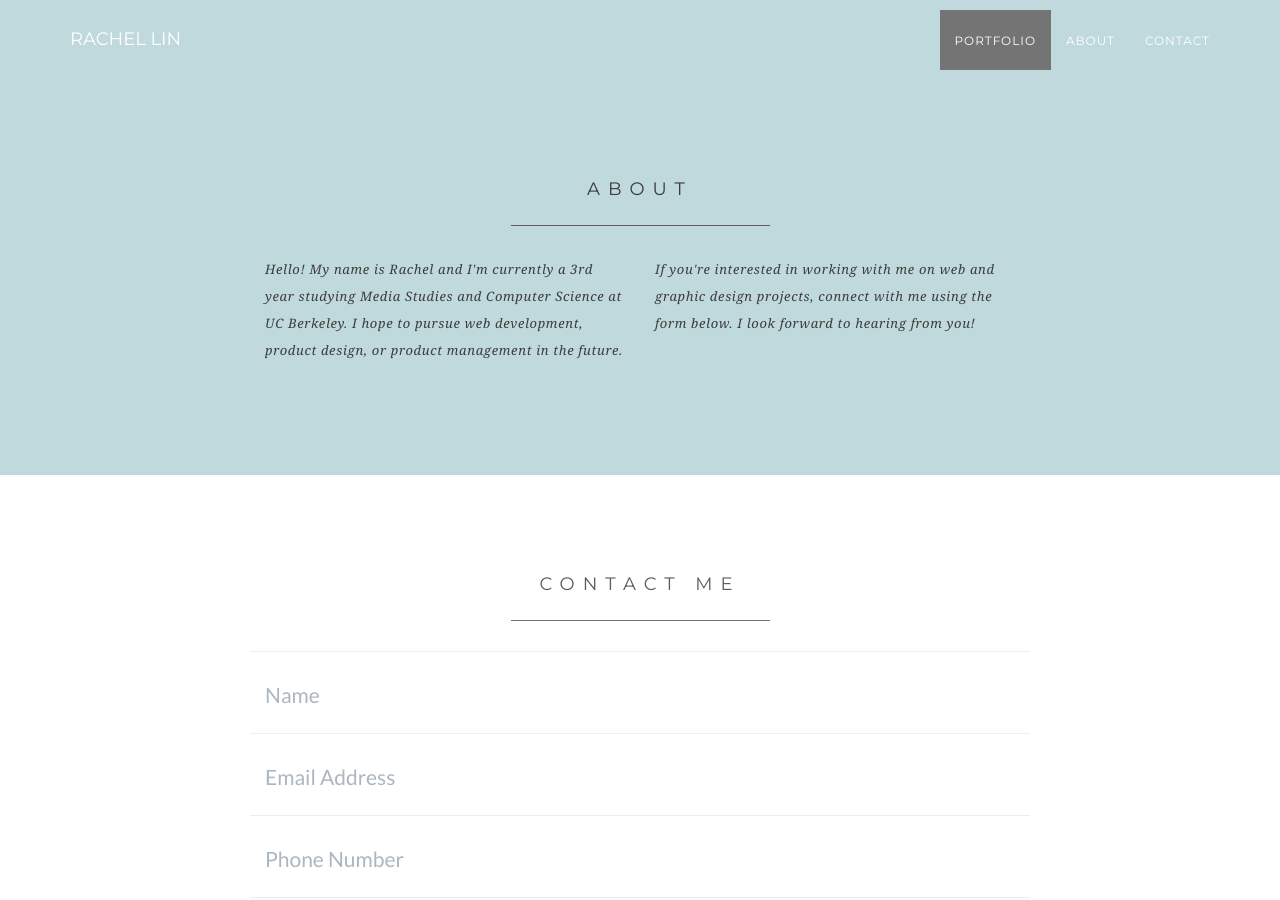
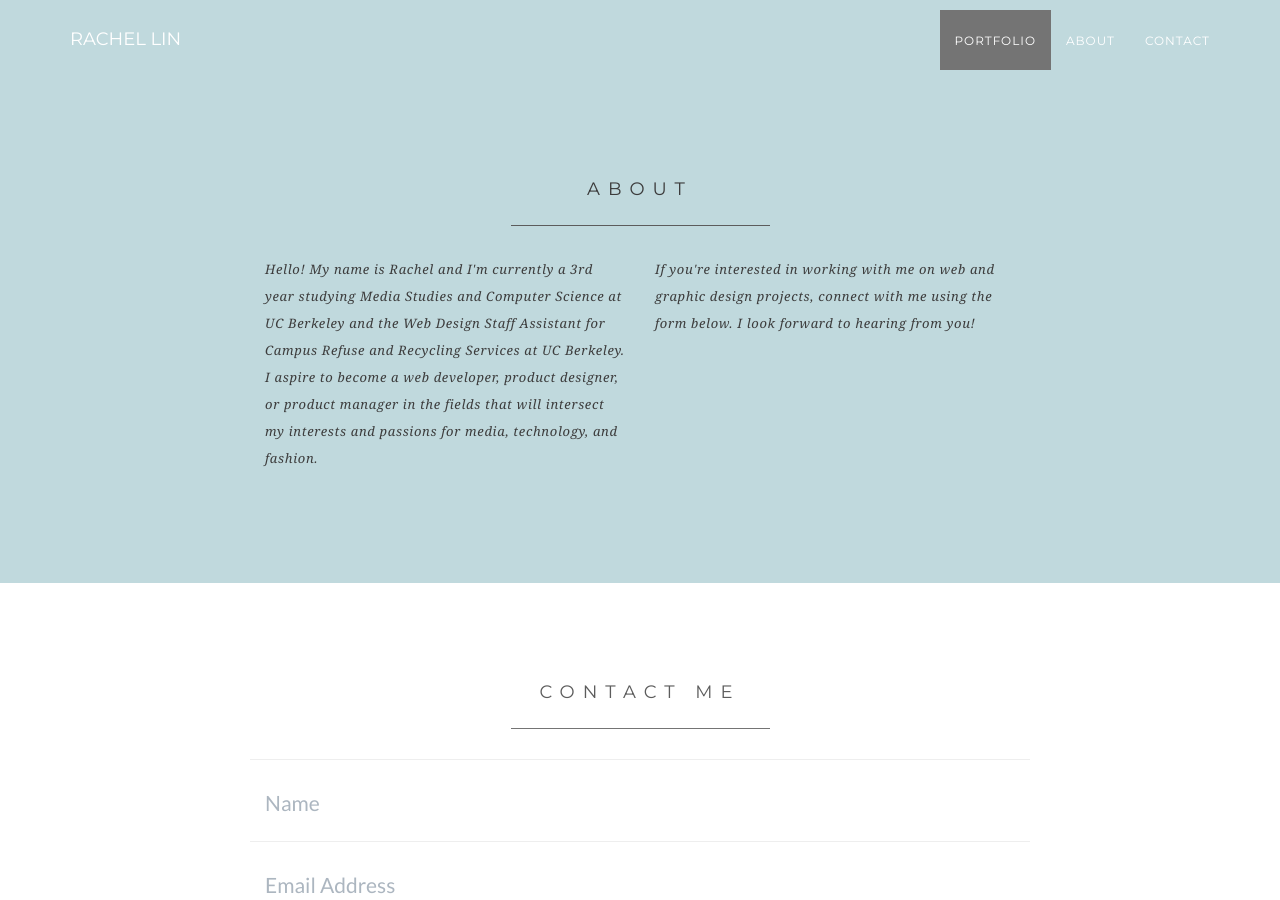
Before and after one commit to rachelelle/rachelelle.github.io, a Jekyll site: the page built from index.html, in a window 1280 px wide and 900 px high, scrolled down 1628 px. Built offline with Jekyll 4.4.1, drawn with Linux system fonts in a browser that asks for light colours.

```diff
--- a/_config.yml
+++ b/_config.yml
@@ -16,7 +16,7 @@ social:
   - title: facebook
     url: http://facebook.com/lin.rachel
   - title: linkedin
-    url: http://linkedin.com
+    url: http://linkedin.com/pub/rachel-lin/33/881/803/
   - title: pinterest
     url: http://pinterest.com/modspray
   - title: github
--- a/_includes/about.html
+++ b/_includes/about.html
@@ -9,7 +9,7 @@
             </div>
             <div class="row">
                 <div class="col-lg-4 col-lg-offset-2">
-                    <p>Hello! My name is Rachel and I'm currently a 3rd year studying Media Studies and Computer Science at UC Berkeley. I hope to pursue web development, product design, or product management in the future.</p>
+                    <p>Hello! My name is Rachel and I'm currently a 3rd year studying Media Studies and Computer Science at UC Berkeley and the Web Design Staff Assistant for Campus Refuse and Recycling Services at UC Berkeley. I aspire to become a web developer, product designer, or product manager in the fields that will intersect my interests and passions for media, technology, and fashion.</p>
                 </div>
                 <div class="col-lg-4">
                     <p>If you're interested in working with me on web and graphic design projects, connect with me using the form below. I look forward to hearing from you!</p>
```
